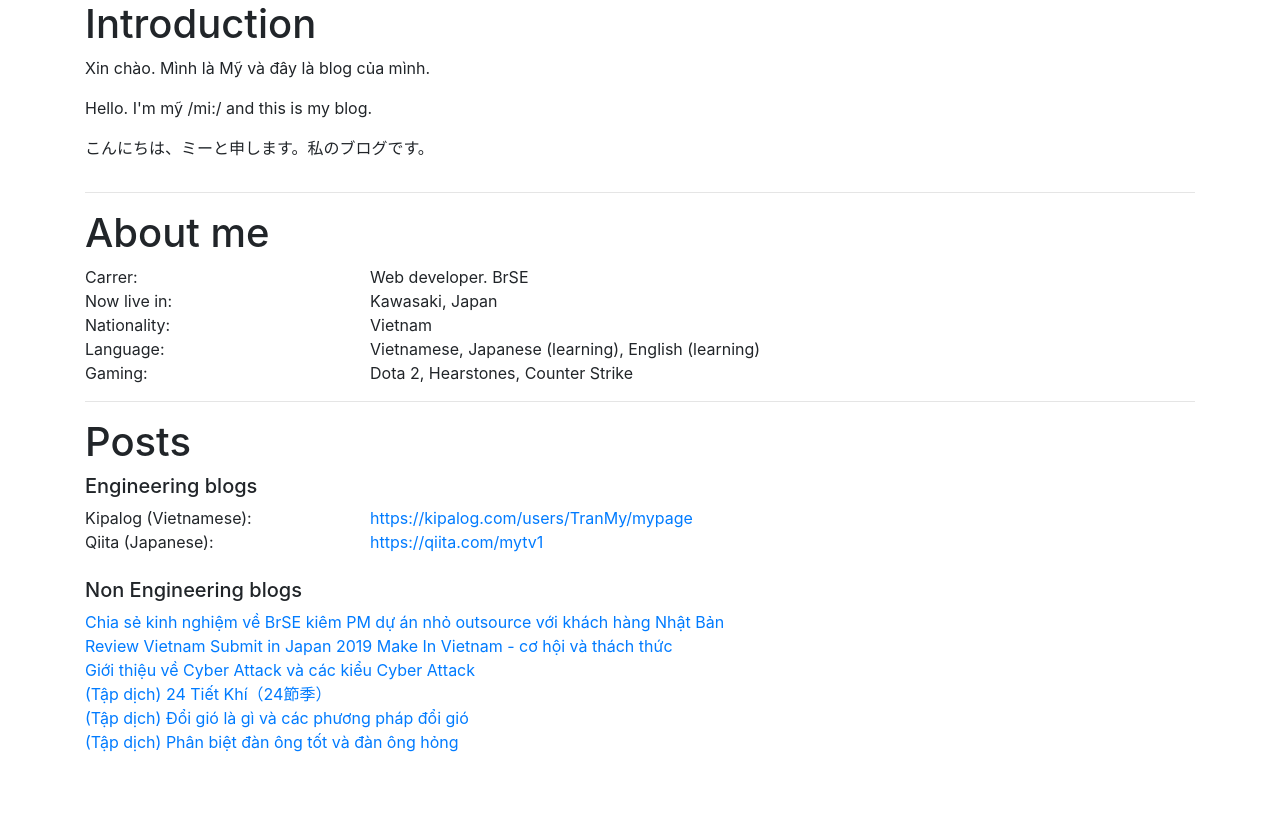
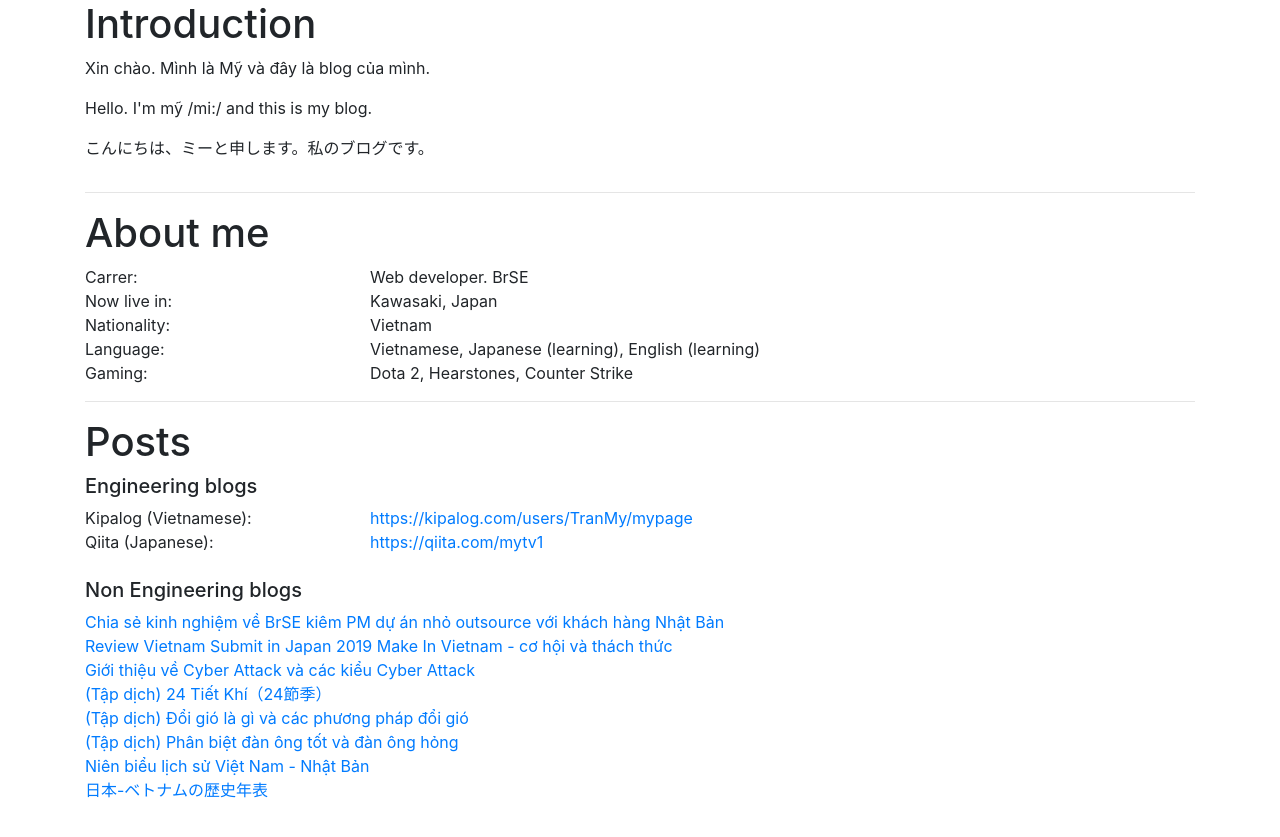
Before and after one commit to mytv1/mytv1, a Jekyll site: the page built from index.html, in a window 1280 px wide. Shown: the top 837 px of the page. Built offline with Jekyll 4.4.1, drawn with Linux system fonts in a browser that asks for light colours; nearby versions of some CDN libraries.

Commit message:
Fix index page

```diff
--- a/index.html
+++ b/index.html
@@ -80,6 +80,8 @@ title: Home
           <a class="text-left col-12" href="/mytv1/24sekki">(Tập dịch) 24 Tiết Khí（24節季）</a>
           <a class="text-left col-12" href="/mytv1/kibuntenkan">(Tập dịch) Đổi gió là gì và các phương pháp đổi gió</a>
           <a class="text-left col-12" href="/mytv1/damenaotoko">(Tập dịch) Phân biệt đàn ông tốt và đàn ông hỏng</a>
+          <a class="text-left col-12" href="/mytv1/history_vietnam_japan_vi">Niên biểu lịch sử Việt Nam - Nhật Bản</a>
+          <a class="text-left col-12" href="/mytv1/history_vietnam_japan_ja">日本-ベトナムの歴史年表</a>
         </div>
       </div>
     </div>
```
Also changed, not shown: history_vietnam_japan_vi.md (+1 -1 lines).
